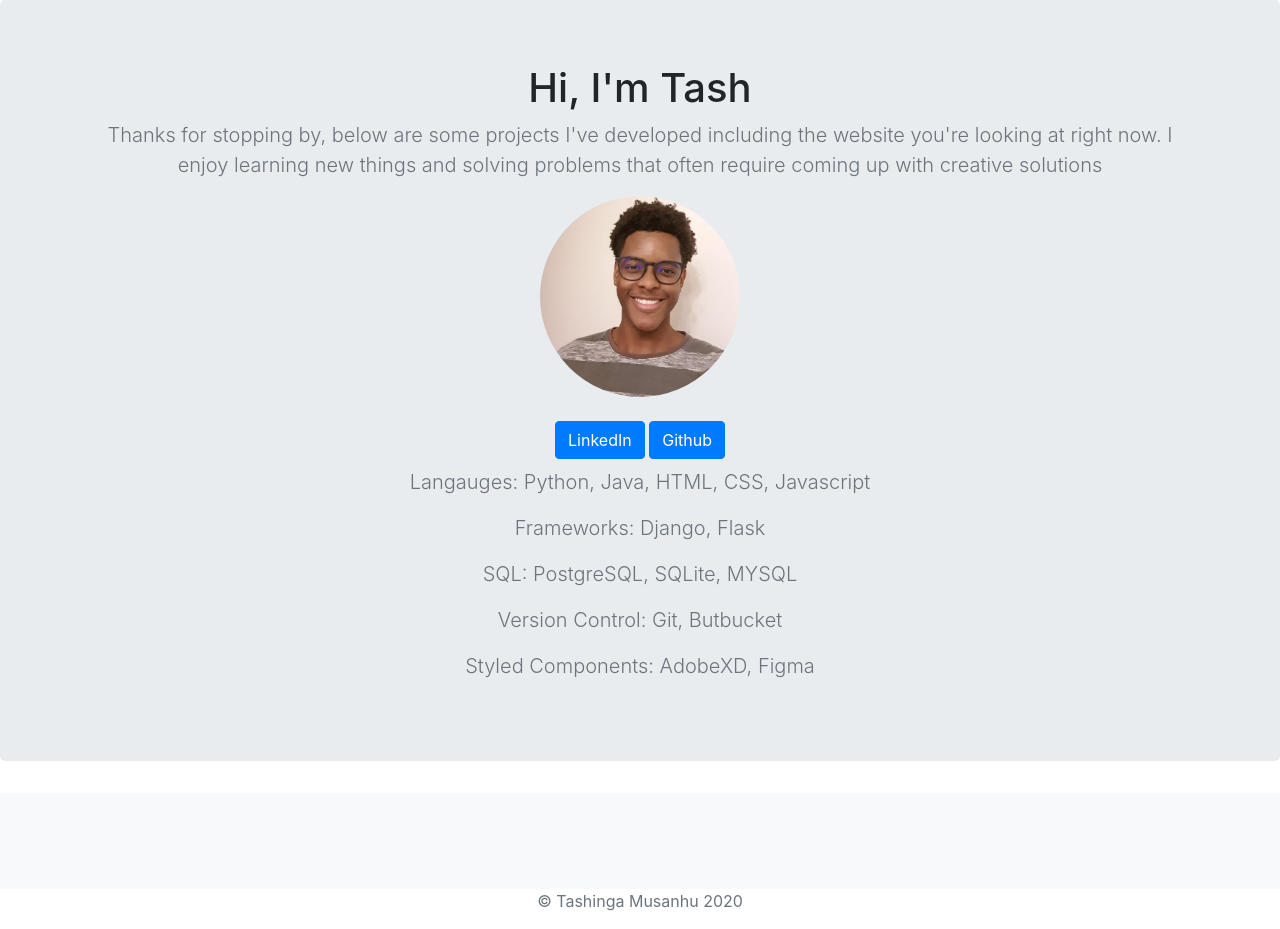
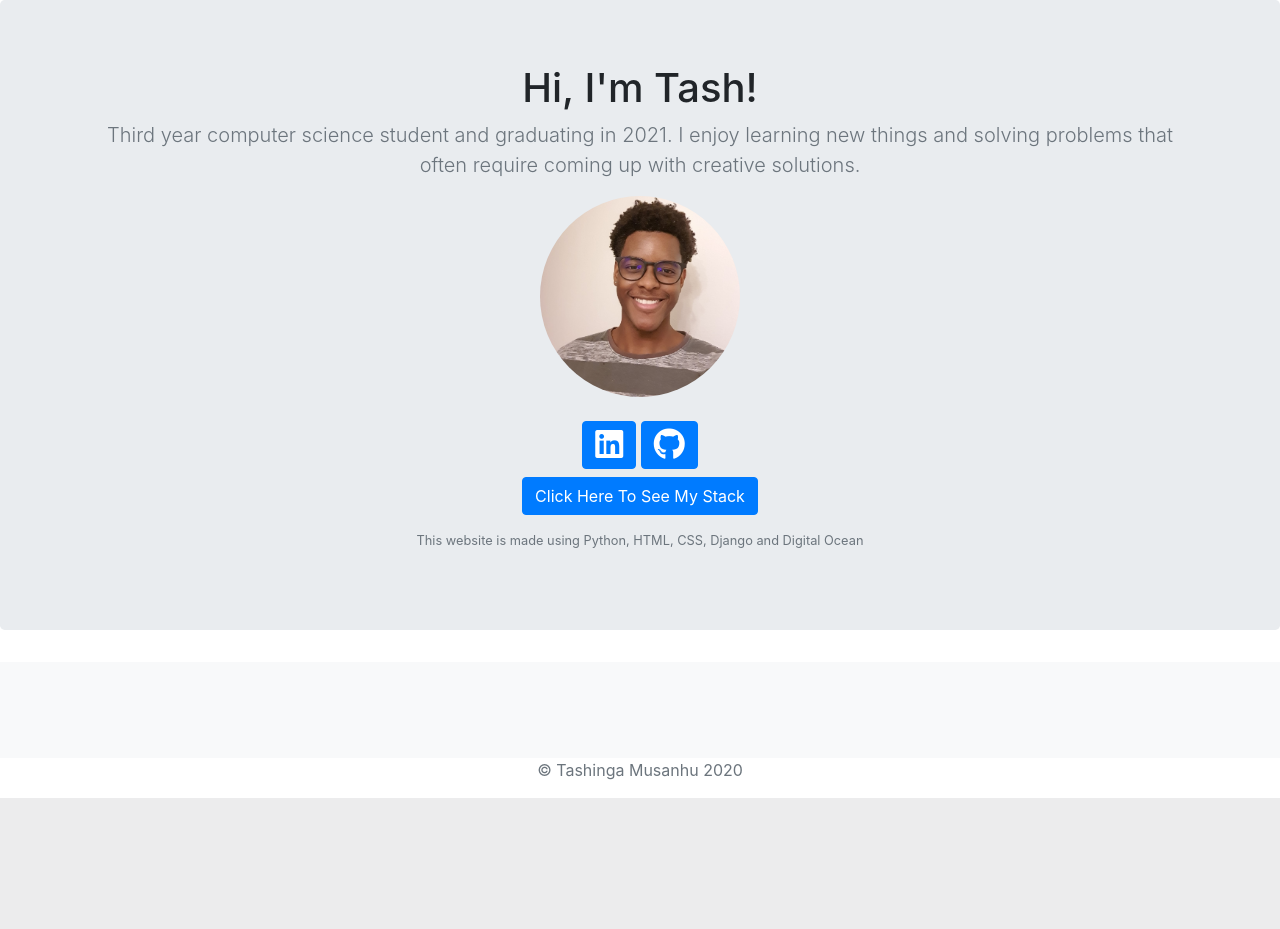
Before and after one commit to Tashsub/personal-website-Django, a Django app: page / in a window 1280 px wide. Shown: the part 56-985 px from the top of the page. After the commit the page ends 854 px from the top, so only its background shows below. Run offline with Django 3.2, Linux system fonts and the light colour scheme; data that the repository does not hold is empty; some libraries are stand-ins or nearby versions.

Commit message:
updated home page

```diff
--- a/portfolio-project/jobs/templates/jobs/home.html
+++ b/portfolio-project/jobs/templates/jobs/home.html
@@ -22,6 +22,7 @@
 <link rel="manifest" href="/docs/4.5/assets/img/favicons/manifest.json">
 <link rel="mask-icon" href="/docs/4.5/assets/img/favicons/safari-pinned-tab.svg" color="#563d7c">
 <link rel="icon" href="/docs/4.5/assets/img/favicons/favicon.ico">
+<link rel="stylesheet" href="https://use.fontawesome.com/releases/v5.12.1/css/all.css" crossorigin="anonymous">
 <meta name="msapplication-config" content="/docs/4.5/assets/img/favicons/browserconfig.xml">
 <meta name="theme-color" content="#563d7c">
 
@@ -64,24 +65,35 @@
 <main role="main">
   <section class="jumbotron text-center">
     <div class="container">
-      <h1>Hi, I'm Tash</h1>
-      <p class="lead text-muted">Thanks for stopping by, below are some projects I've
-          developed including the website you're looking at right now. I enjoy learning new things
-           and solving problems that often require coming up with creative solutions</p>
+      <h1>Hi, I'm Tash!</h1>
+      <p class="lead text-muted">Third year computer science student and graduating in 2021.
+        I enjoy learning new things and solving problems that often require coming up with creative solutions.
+      </p>
       <p>
         <p class="lead text-muted"></p>
         <p></p>
         <img class="img-fluid rounded-circle" src="{% static 'portpic.jpg' %}" height="400" width="200"/>
         <br/>
         <p></p>
-        <a href="https://www.linkedin.com/in/tashinga-musanhu/" class="btn btn-primary my-2">LinkedIn</a>
-        <a href="https://github.com/Tashsub" class="btn btn-primary my-2">Github</a>
-      <p class="lead text-muted">Langauges: Python, Java, HTML, CSS, Javascript</p>
-      <p class="lead text-muted">Frameworks: Django, Flask </p>
-      <p class="lead text-muted">SQL: PostgreSQL, SQLite, MYSQL </p>
-      <p class="lead text-muted">Version Control: Git, Butbucket </p>
-      <p class="lead text-muted">Styled Components: AdobeXD, Figma </p>
-
+        <a href="https://www.linkedin.com/in/tashinga-musanhu/" class="btn btn-primary my-2"><i class="fab fa-linkedin fa-2x"></i></a>
+        <a href="https://github.com/Tashsub" class="btn btn-primary my-2"><i class="fab fa-github fa-2x"></i></a>
+      <p>
+        <button class="btn btn-primary" type="button" data-toggle="collapse" data-target="#collapseExample" aria-expanded="false" aria-controls="collapseExample">
+          Click Here To See My Stack
+        </button>
+      </p>
+      <div class="collapse" id="collapseExample">
+        <div class="card card-body">
+          <p class="lead text-muted small"><b>Langauges:</b> Python, Java, HTML, CSS, Javascript</p>
+          <p class="lead text-muted small"><b>Frameworks:</b> Django, Flask </p>
+          <p class="lead text-muted small"><b>SQL: </b>PostgreSQL, SQLite, MYSQL </p>
+          <p class="lead text-muted small"><b>Version Control:</b> Git, Butbucket </p>
+          <p class="lead text-muted small"><b>Styled Components:</b> AdobeXD </p>
+        </div>
+      </div>
+      </p>
+      <p class="lead text-muted small">
+        This website is made using Python, HTML, CSS, Django and Digital Ocean
       </p>
     </div>
   </section>
```
